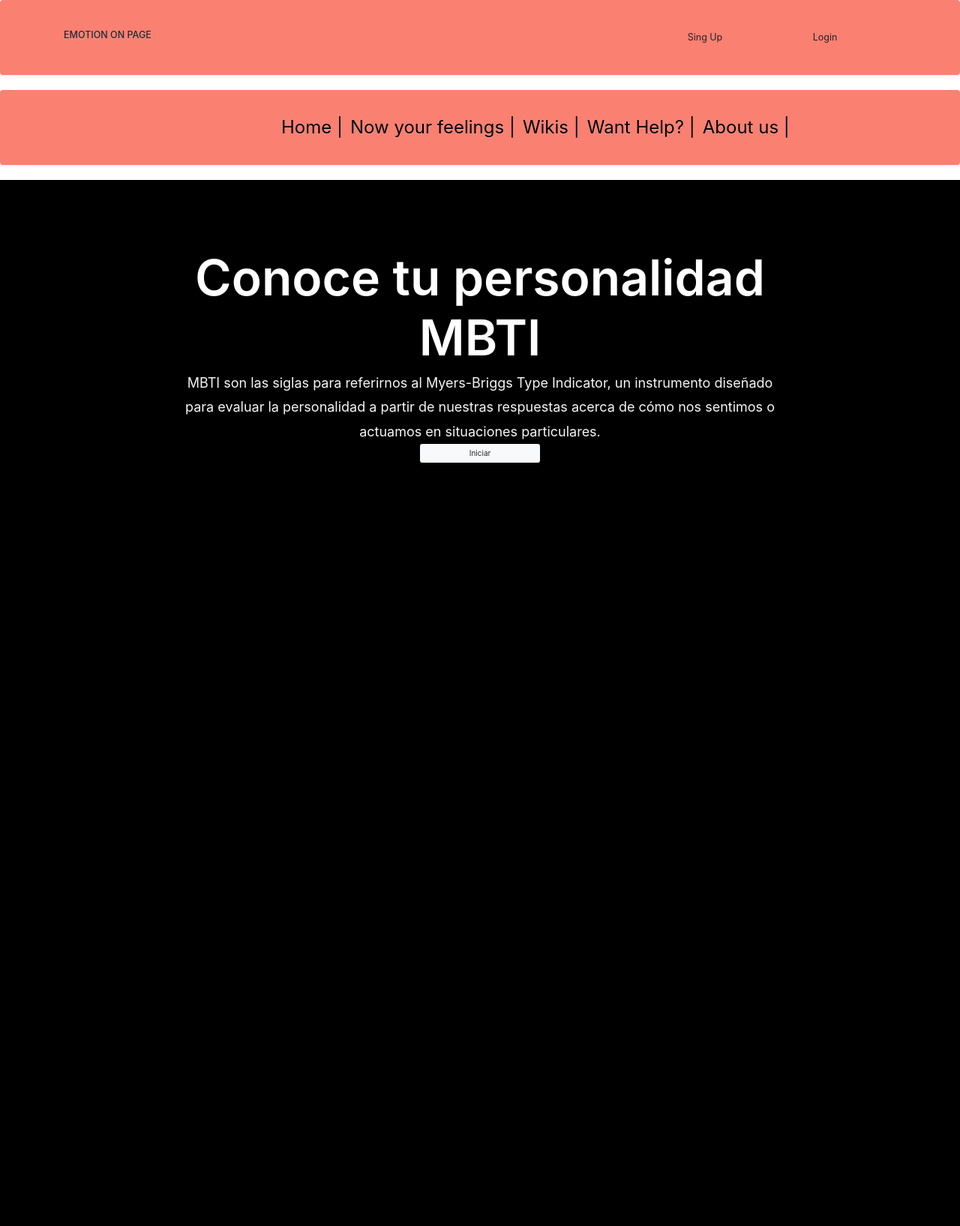
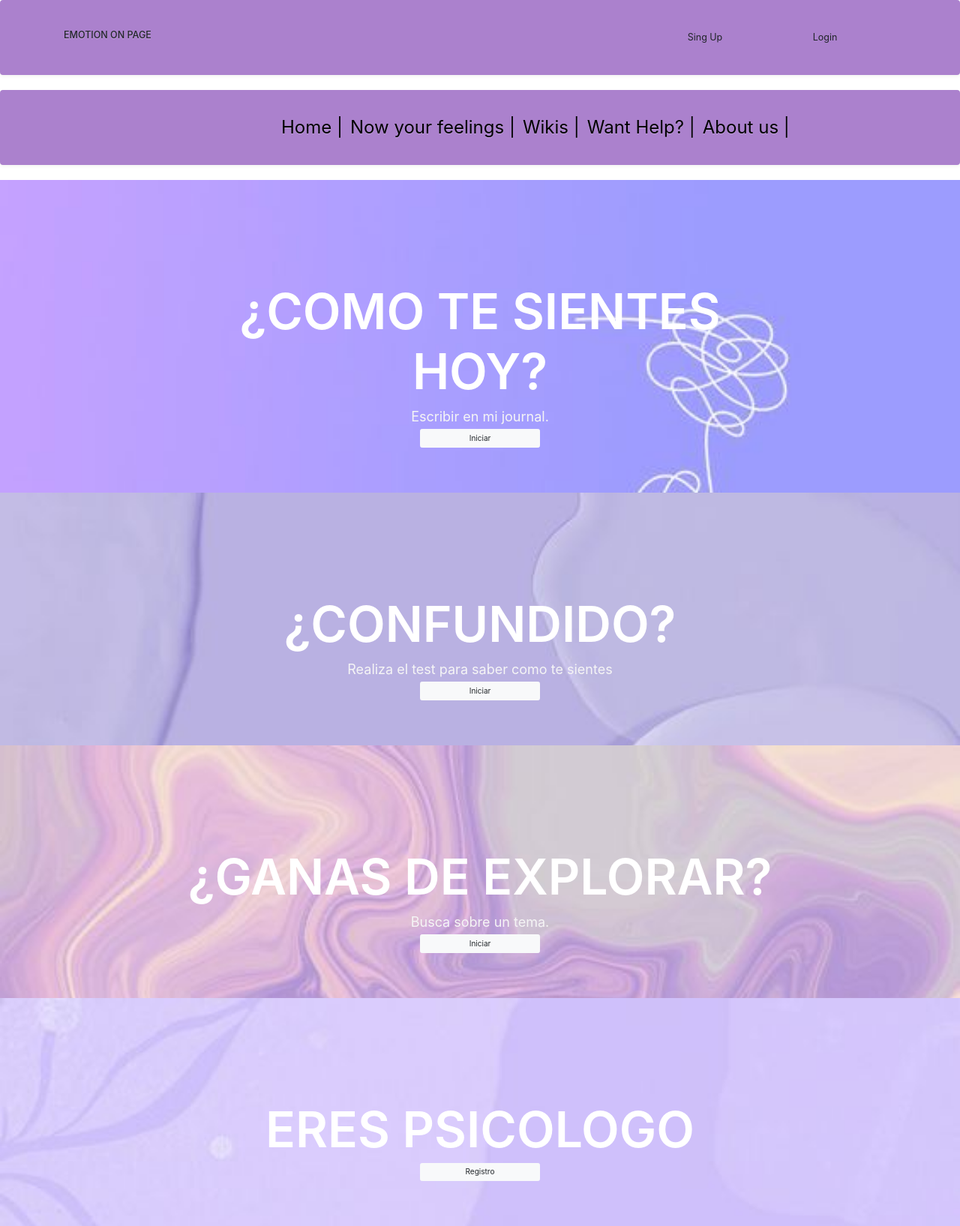
Before and after one commit to RicardoMaravilla/EmotionsOnPage, a Django app: page / in a window 1280 px wide. Shown: the whole page at 75% size. Before the commit the page ends 617 px from the top, so only its background shows below. Run offline with Django 3.2, Linux system fonts and the light colour scheme; some libraries are stand-ins or nearby versions.

Commit message:
Indexfull

```diff
--- a/EmotionsOnPage/static/css/style.css
+++ b/EmotionsOnPage/static/css/style.css
@@ -30,7 +30,7 @@ body{
 
 
 .navbar{
-    background-color: salmon;
+    background-color: #AB81CD;
     box-shadow: 0 2px 4px 0 rgba(0, 0, 0, .05);
     min-height: 100px;
     font-size: x-large;
@@ -44,13 +44,37 @@ body{
 
 #hero{
     background-color: black;
-    /*background-image: url('/static/img/hero.png');*/
+    background-image: url('/static/img/hero.jpg');
     background-size: cover;
     padding-top: 90px;
-    min-height: 700px;
+    min-height: 200px;
     color: white;
 
 }
+
+#hero1{
+    background-image: url('/static/img/hero1.jpg');
+    background-size: cover;
+    padding-top: 90px;
+    min-height: 200px;
+    color: white;
+
+}
+#hero2{
+    background-image: url('/static/img/hero2.jpg');
+    background-size: cover;
+    padding-top: 90px;
+    min-height: 200px;
+    color: white;
+}
+#hero3{
+    background-image: url('/static/img/hero3.jpg');
+    background-size: cover;
+    padding-top: 90px;
+    min-height: 200px;
+    color: white;
+}
+
 .content-center{
     max-width: 800px;
     margin: 0 auto 60px auto;
--- a/EmotionsOnPage/templates/index.html
+++ b/EmotionsOnPage/templates/index.html
@@ -79,16 +79,60 @@
   <section id="hero">
     <div class="container">
       <div class="content-center topmargin-lg">
-        <h1 class="font">Conoce tu personalidad MBTI</h1>
+        <br>
+        <br>
+        <br>
+        <h1 class="font">¿COMO TE SIENTES HOY?</h1>
         <p class="font1">
-          MBTI son las siglas para referirnos al Myers-Briggs Type Indicator,
-          un instrumento diseñado para evaluar la personalidad a partir de nuestras
-          respuestas acerca de cómo nos sentimos o actuamos en situaciones particulares.
+          Escribir en mi journal.
         </p>
         <a href="#" class="btn btn-light">Iniciar</a>
       </div>
     </div>
   </section>
+
+  <section id="hero1">
+    <div class="container">
+      <div class="content-center topmargin-lg">
+        <br>
+        <br>
+        <br>
+        <h1 class="font">¿CONFUNDIDO?</h1>
+        <p class="font1">
+          Realiza el test para saber como te sientes
+        </p>
+        <a href="#" class="btn btn-light">Iniciar</a>
+      </div>
+    </div>
+  </section>
+
+  <section id="hero2">
+    <div class="container">
+      <div class="content-center topmargin-lg">
+        <br>
+        <br>
+        <br>
+        <h1 class="font">¿GANAS DE EXPLORAR?</h1>
+        <p class="font1">
+          Busca sobre un tema.
+        </p>
+        <a href="#" class="btn btn-light">Iniciar</a>
+      </div>
+    </div>
+  </section>
+
+  <section id="hero3">
+    <div class="container">
+      <div class="content-center topmargin-lg">
+        <br>
+        <br>
+        <br>
+        <h1 class="font">ERES PSICOLOGO</h1>
+        <a href="#" class="btn btn-light">Registro</a>
+      </div>
+    </div>
+  </section>
+
 
 
   <!-- Librería jQuery requerida por los plugins de JavaScript -->
```
Also changed, not shown: EmotionsOnPage/static/img/hero.jpg (added), EmotionsOnPage/static/img/hero.png (deleted), EmotionsOnPage/static/img/hero1.jpg (added), EmotionsOnPage/static/img/hero2.jpg (added), EmotionsOnPage/static/img/hero3.jpg (added), EmotionsOnPage/templates/emociones.html (added).
